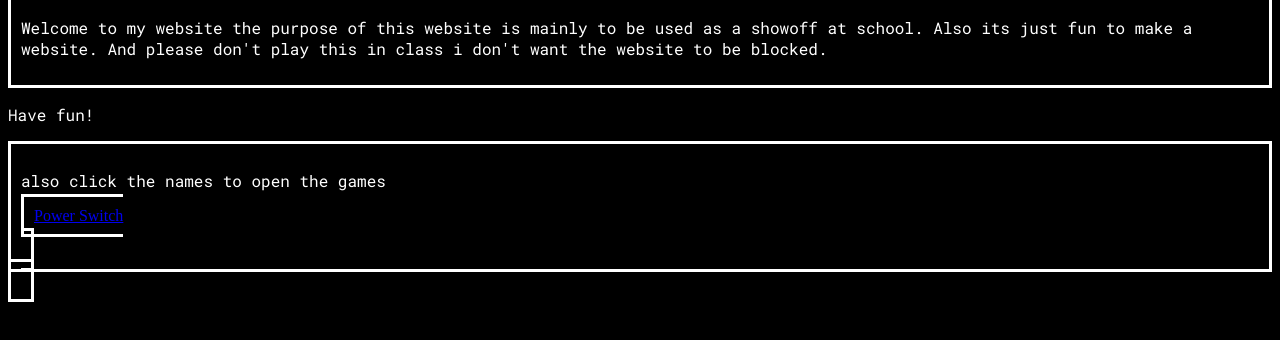
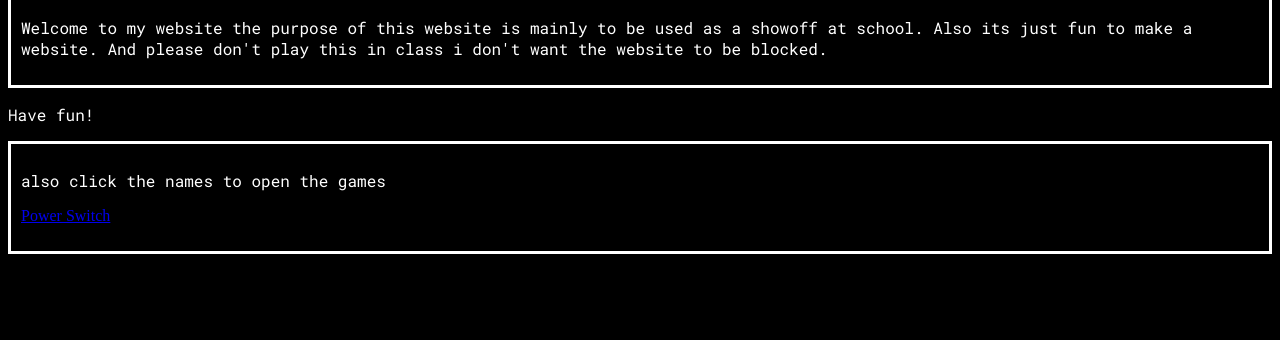
Before and after one commit to Firetitan750/Dash-Games, a plain HTML site: page index.html in a window 1280 px wide. Shown: the part 142-482 px from the top of the page. Drawn offline with nearby package versions, Linux system fonts and the light colour scheme; a script that the page names is missing.

Commit message:
Update index.html

```diff
--- a/index.html
+++ b/index.html
@@ -25,7 +25,7 @@
         <p>Have fun!</p>
         <div class = "border">
             <p> also click the names to open the games</p>
-            <a class = "border" href="power.html">Power Switch</p>
+            <a href="power.html">Power Switch</p>
         </div>
     </body>
 </html>
```
